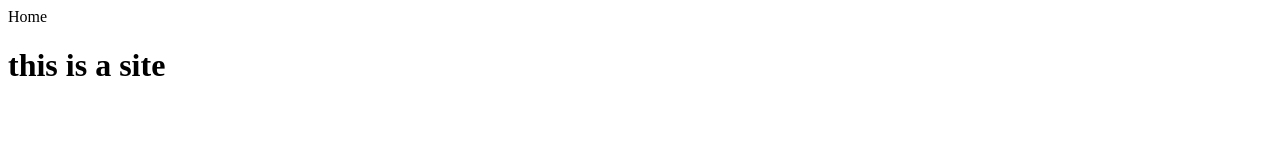
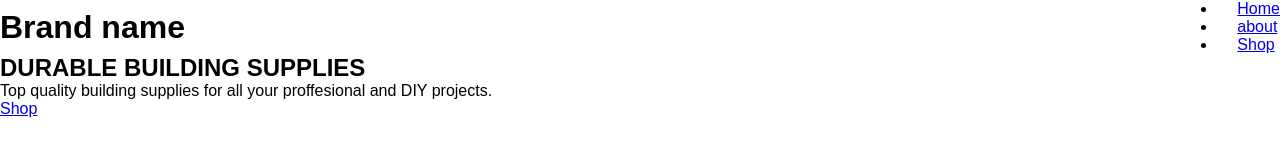
Before and after one commit to investor-X/PORTFOLIO, a plain HTML site: page index.html in a window 1280 px wide. Drawn offline with Linux system fonts and the light colour scheme.

Commit message:
initial styles for hardware website

```diff
--- a/index.html
+++ b/index.html
@@ -3,9 +3,33 @@
 <head>
   <meta charset="UTF-8">
   <title>Document</title>
+  <!--Link the style to the html files-->
+  <link rel="stylesheet" href="style.css">
 </head>
 <body>
-  <div class="nav">Home</div>
-  <h1>this is a site</h1>
+ <header>
+  <h1>Brand name</h1>
+  <nav>
+    <ul>
+      <li>
+        <a href="index.html">Home</a>
+      </li>
+      <li>
+        <a href="About.html">about</a>
+      </li>
+      <li>
+        <a href="Shop.html">Shop</a>
+      </li>
+    </ul>
+  </nav>
+ </header>
+ <section id="Hero">
+  <h1>DURABLE BUILDING SUPPLIES</h1>
+  <p>Top quality building supplies for all your proffesional and DIY projects.</p>
+  <a href="Shop.html">Shop</a>
+ </section>
+ <section id="Featured Product">
+  <section id="Testimonial">
+    <footer></footer>
 </body>
 </html>
--- /dev/null
+++ b/style.css
@@ -0,0 +1,5 @@
+*{margin:0; padding:0; box-sizing: border-box;}
+body{font-family: sans-serif;}
+header{display: flex; align-items: center;
+  justify-content: space-between;}
+header nav a{margin-left: 20px;}
```
